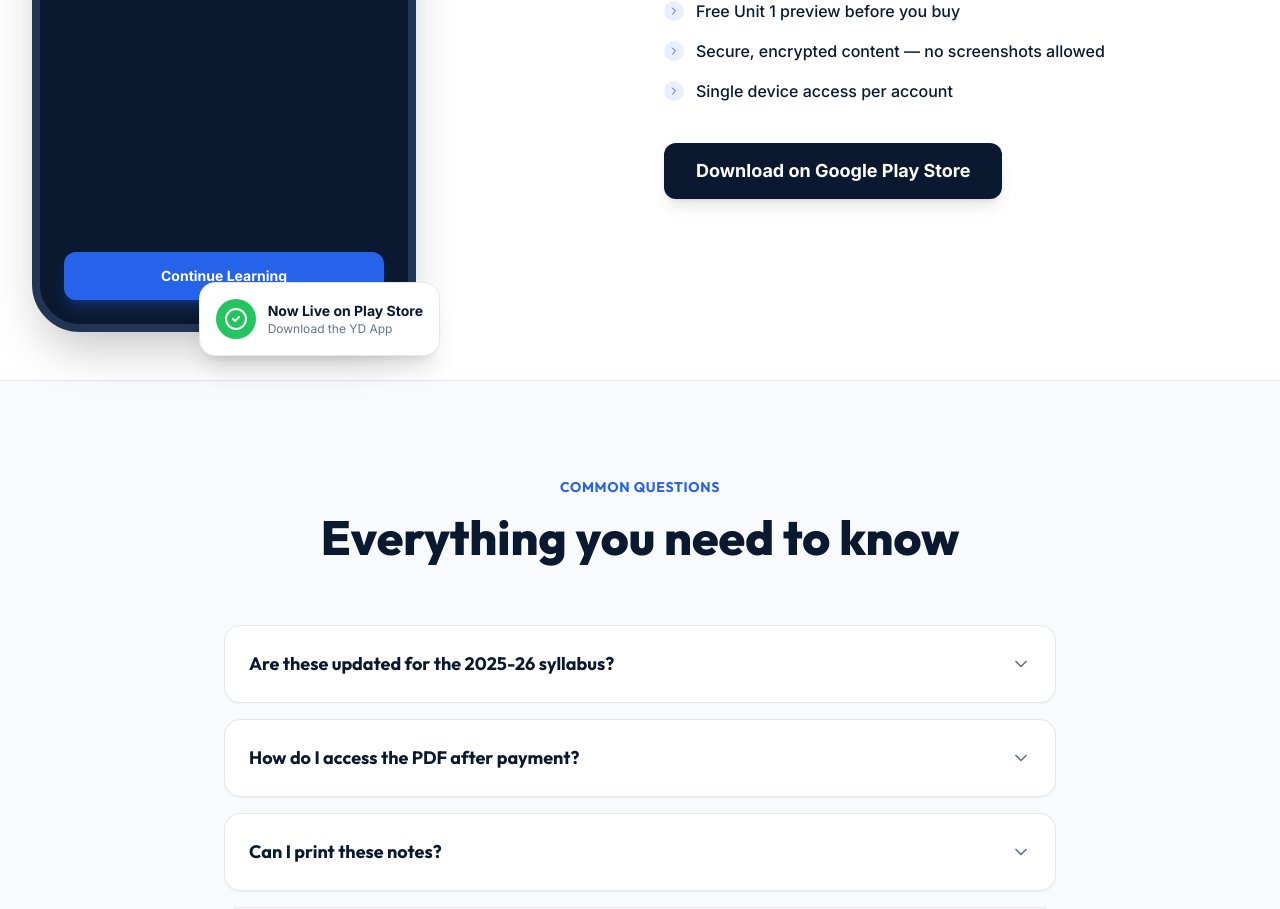
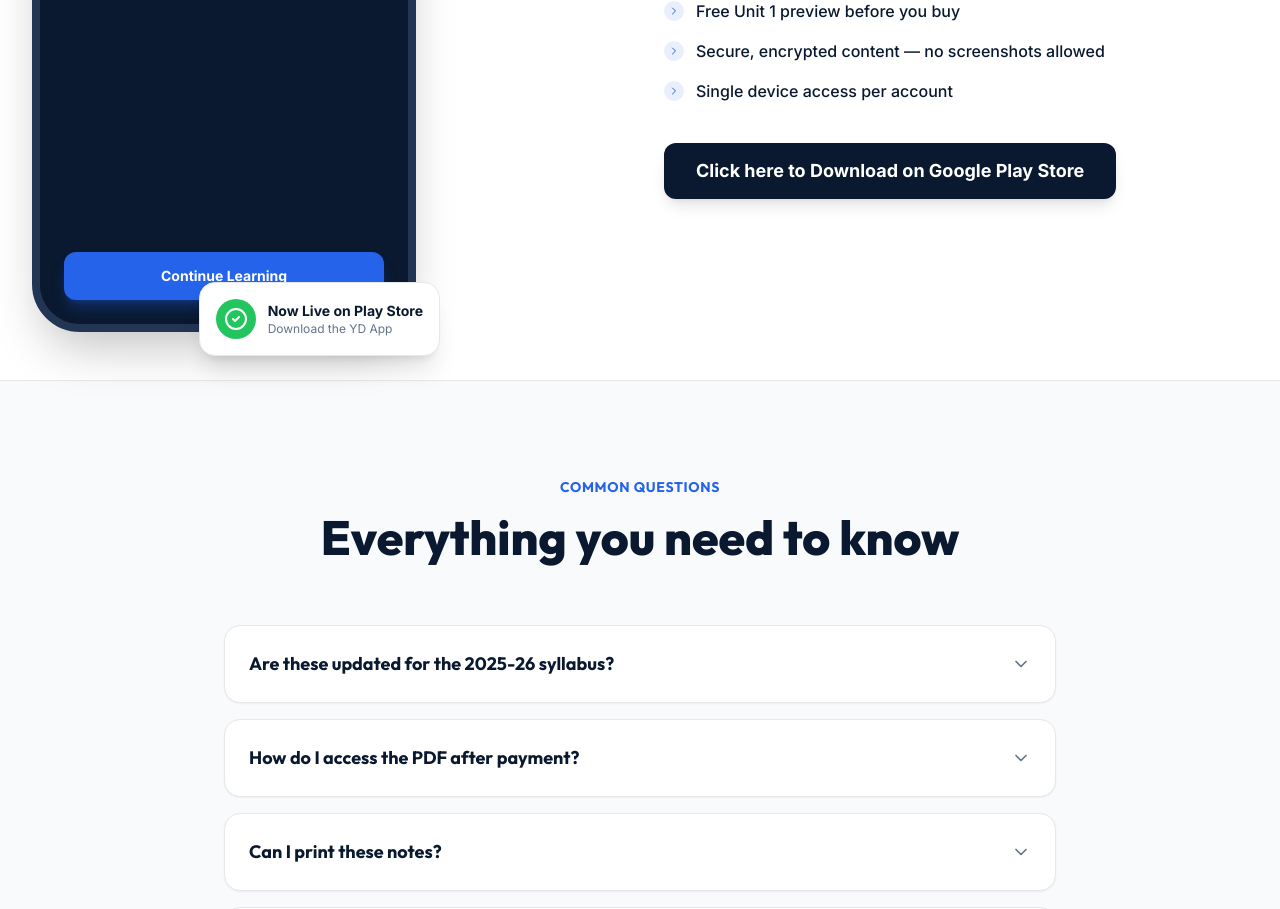
Before and after one commit to yuvraj0312-star/yd-publication-website, a React (Vite) app: page / in a window 1280 px wide. Shown: the part 3751-4660 px from the top of the page. Built offline with nearby package versions, Linux system fonts and the light colour scheme; no server answers.

Commit message:
Update AppSection 3.jsx

```diff
--- a/src/components/AppSection.jsx
+++ b/src/components/AppSection.jsx
@@ -102,7 +102,7 @@ export default function AppSection() {
             rel="noopener noreferrer"
             className="inline-flex items-center justify-center bg-navy text-white hover:bg-navy-light h-14 px-8 text-lg font-bold rounded-xl transition-all shadow-lg hover:shadow-xl"
           >
-            Download on Google Play Store
+            Click here to Download on Google Play Store
           </a>
         </div>
       </div>
```
